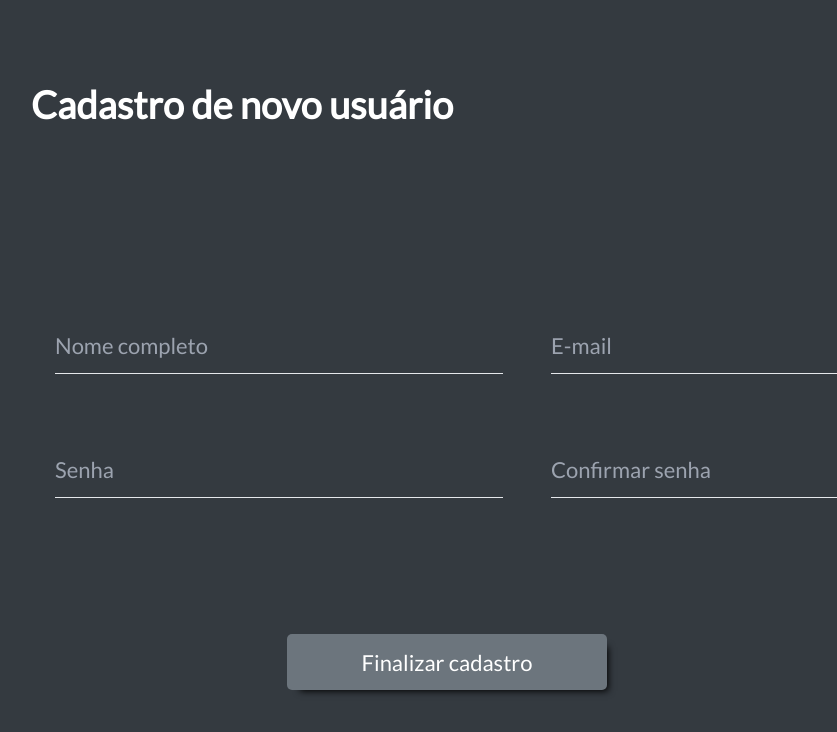
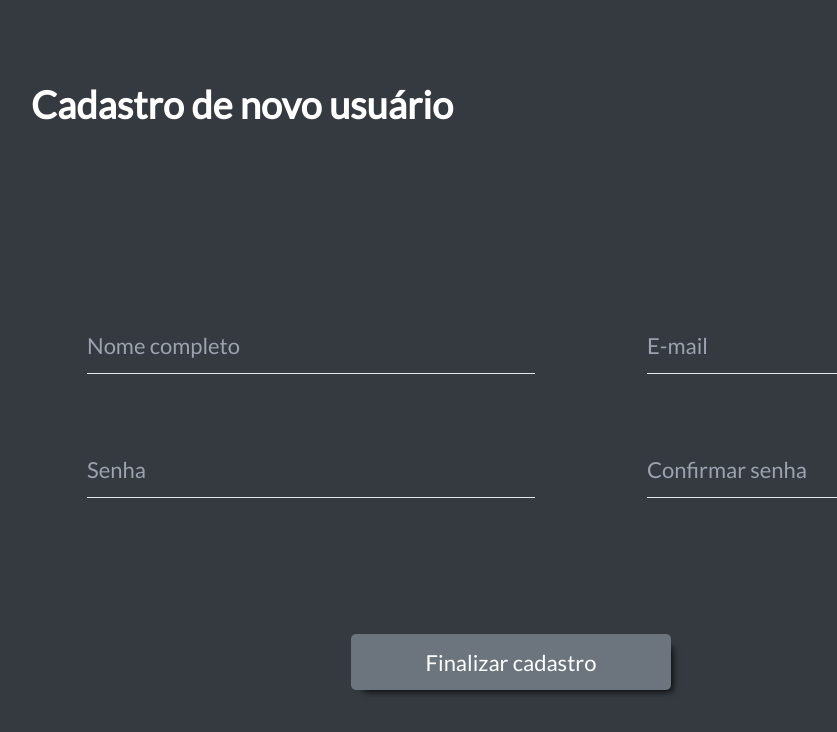
Before and after one commit to cedis-unb/MoodleGam, a Next.js app in the folder FrontEnd/moodlegam-front-end/: page /pages/registerUserPage in a window 1280 px wide. Shown: the top 732 px of the page, without its empty margins (129-966 px from the left). Built offline with nearby package versions, Linux system fonts and the light colour scheme.

Commit message:
Ajustes no estilo das páginas

```diff
--- a/FrontEnd/moodlegam-front-end/src/app/pages/loginPage/style.css
+++ b/FrontEnd/moodlegam-front-end/src/app/pages/loginPage/style.css
@@ -73,7 +73,7 @@
 
 .moodlegam-logo-login{
     width: 50vw;
-    height: 75vh;
+    height: 76vh;
     display: flex;
     justify-content: center;
     border-left-width: 2px;
--- a/FrontEnd/moodlegam-front-end/src/app/pages/registerUserPage/style.css
+++ b/FrontEnd/moodlegam-front-end/src/app/pages/registerUserPage/style.css
@@ -19,7 +19,7 @@
 
 .fields-register-user{
     height: 55vh;
-    width: 90vw;
+    width: 100vw;
 
     display: flex;
     flex-direction: column;
@@ -49,7 +49,7 @@
 }
 
 .button-wrapper-register-user{
-    width:90vw;
+    width: 100vw;
     display: flex;
     justify-content: center;
 }
```
